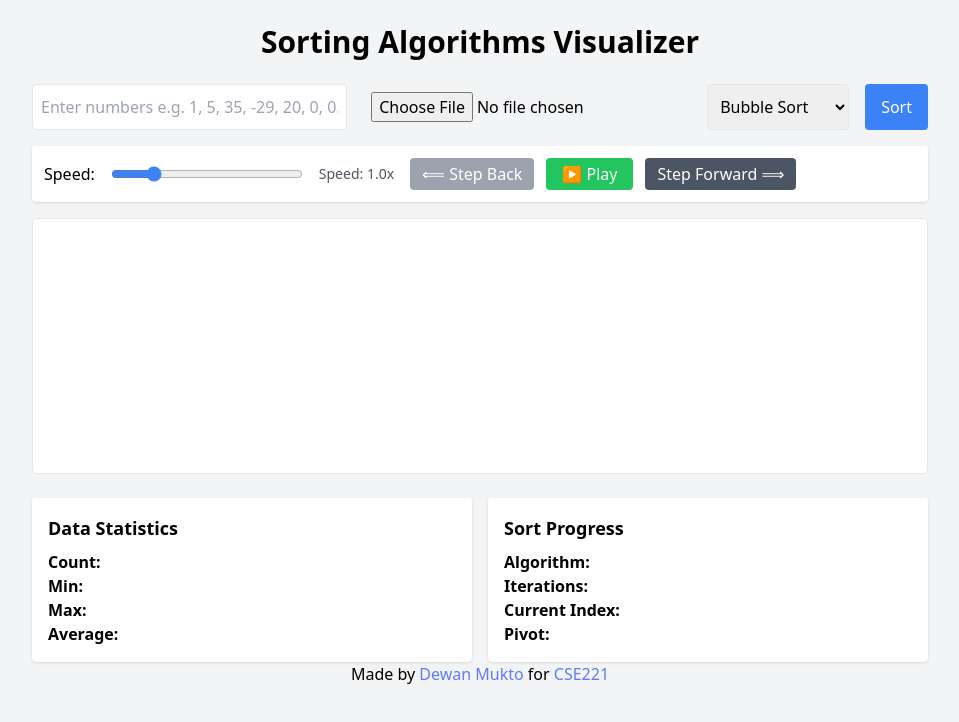
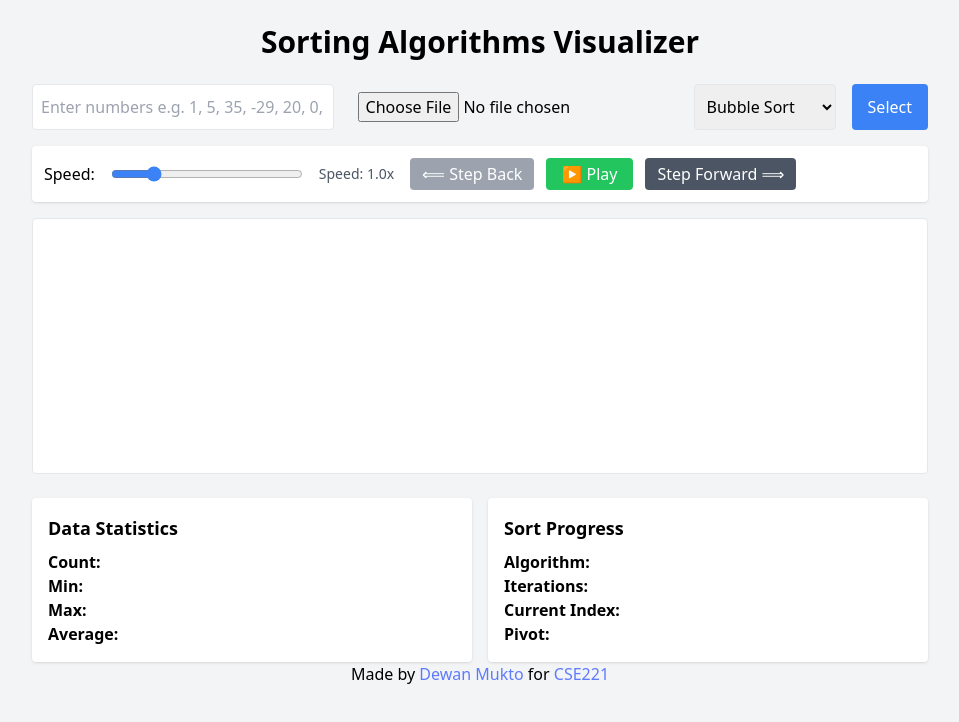
Before and after one commit to dwmk/sorting-visualizer, a plain HTML site: page index.html in a window 1280 px wide. Shown: the whole page, without its empty margins (160-1119 px from the left). Drawn offline with nearby package versions, Linux system fonts and the light colour scheme.

Commit message:
Update index.html

```diff
--- a/index.html
+++ b/index.html
@@ -23,7 +23,7 @@
         <option value="merge">Merge Sort</option>
         <option value="quick">Quick Sort</option>
       </select>
-      <button onclick="startSort()" class="bg-blue-500 text-white px-4 py-2 rounded">Sort</button>
+      <button onclick="startSort()" class="bg-blue-500 text-white px-4 py-2 rounded">Select</button>
     </div>
 
     <!-- Speed control & manual step buttons -->
```
